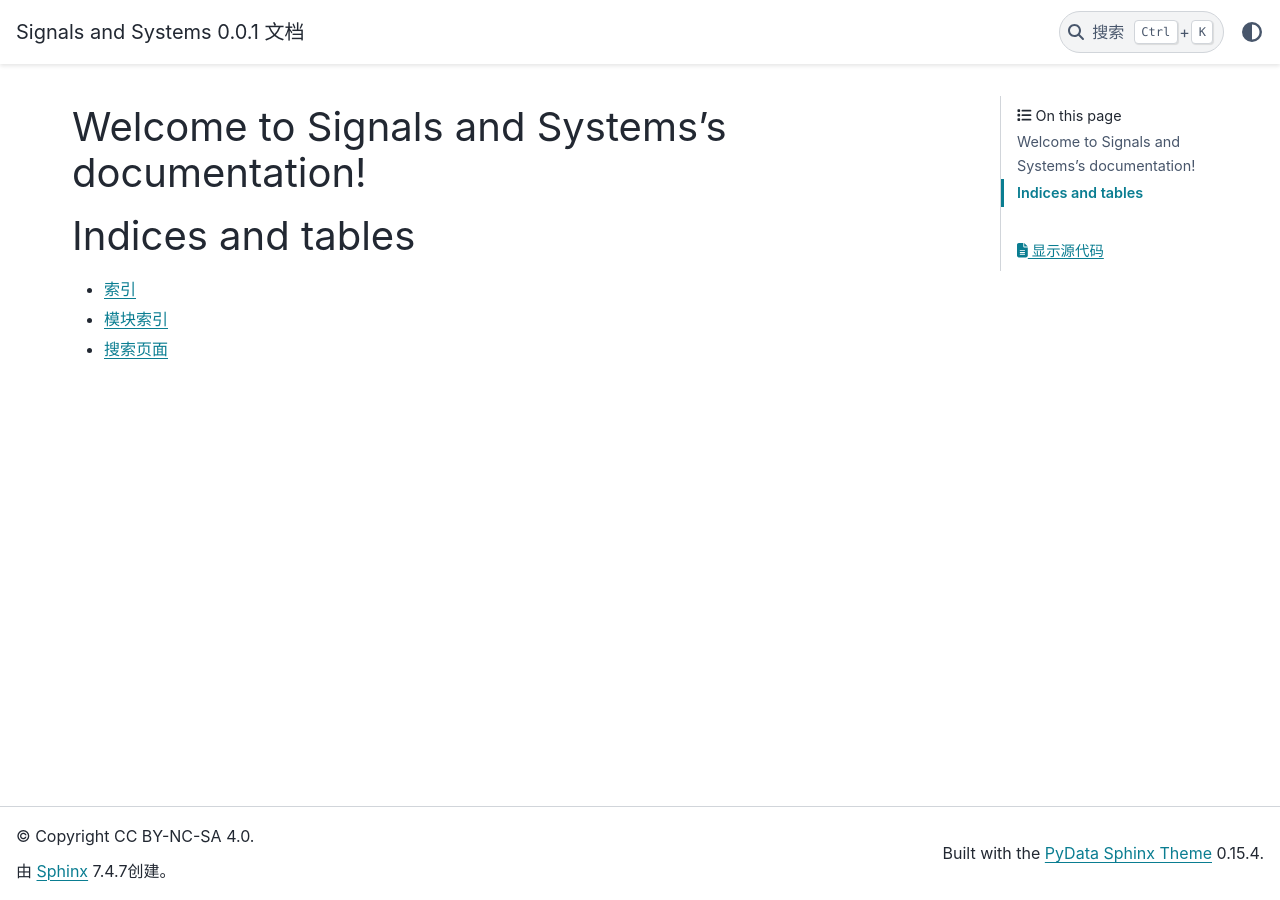
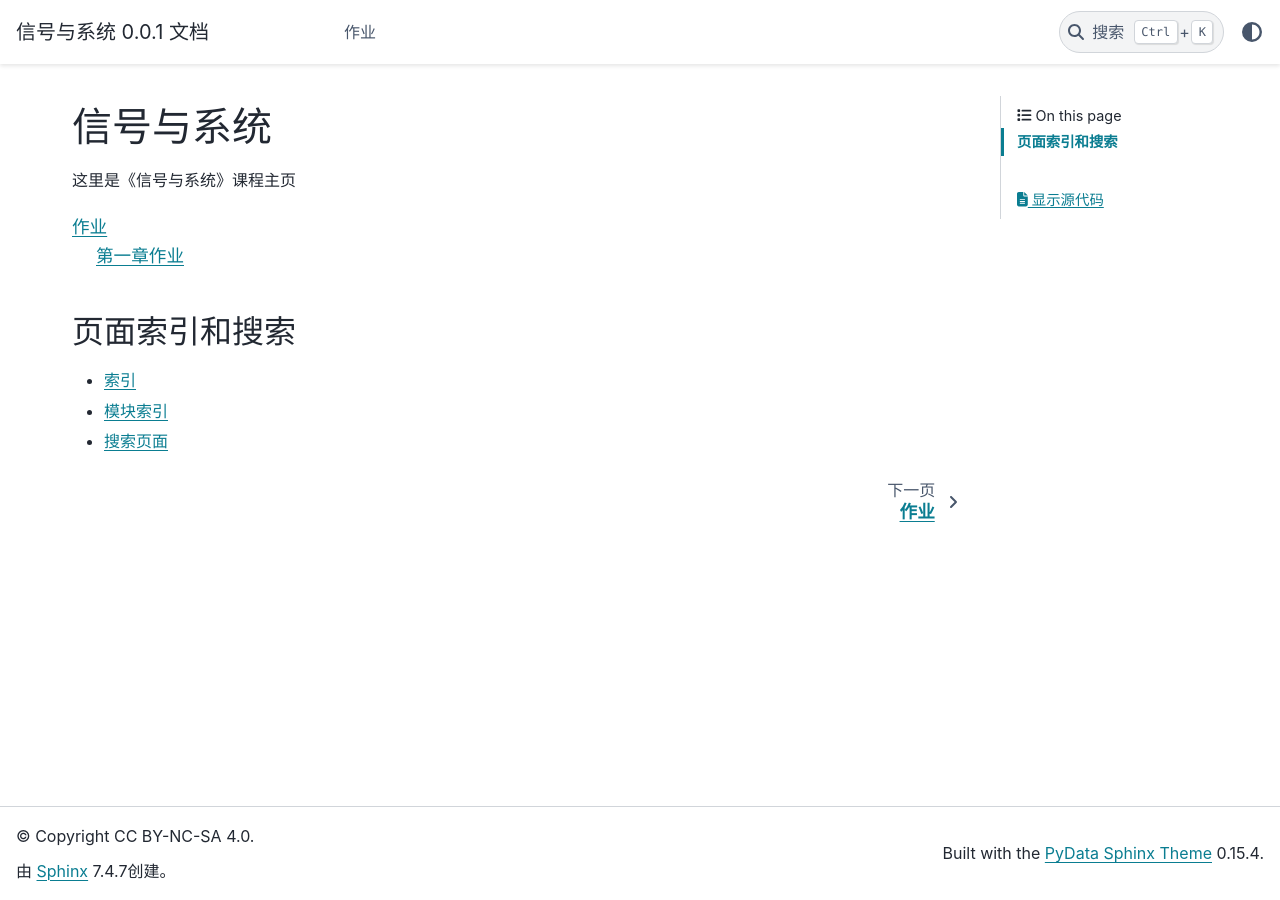
Before and after one commit to atlanswer/Signals-and-Systems, a Sphinx documentation site: the page built from doc/index.rst, in a window 1280 px wide. Built offline with Sphinx 7.4.7 and the PyData theme 0.15.4, drawn with Linux system fonts in a browser that asks for light colours.

```diff
--- a/doc/conf.py
+++ b/doc/conf.py
@@ -17,7 +17,7 @@
 
 # -- Project information -----------------------------------------------------
 
-project = 'Signals and Systems'
+project = '信号与系统'
 author = 'X. Zhao'
 copyright = 'CC BY-NC-SA 4.0'
 
@@ -47,6 +47,9 @@ extensions = [
     'numpydoc',
 ]
 
+# MyST parser configuration
+myst_enable_extensions = ['dollarmath']
+
 # numpydoc config
 numpydoc_use_plots = True
 numpydoc_validation_checks = {'all'}
--- a/doc/index.rst
+++ b/doc/index.rst
@@ -3,16 +3,18 @@
    You can adapt this file completely to your liking, but it should at least
    contain the root `toctree` directive.
 
-Welcome to Signals and Systems's documentation!
-===============================================
+==========
+信号与系统
+==========
+
+这里是《信号与系统》课程主页
 
 .. toctree::
    :maxdepth: 2
-   :caption: Contents:
 
+   homework
 
-
-Indices and tables
+页面索引和搜索
 ==================
 
 * :ref:`genindex`
```
Also changed, not shown: doc/homework.md (added, +31 -0 lines).
